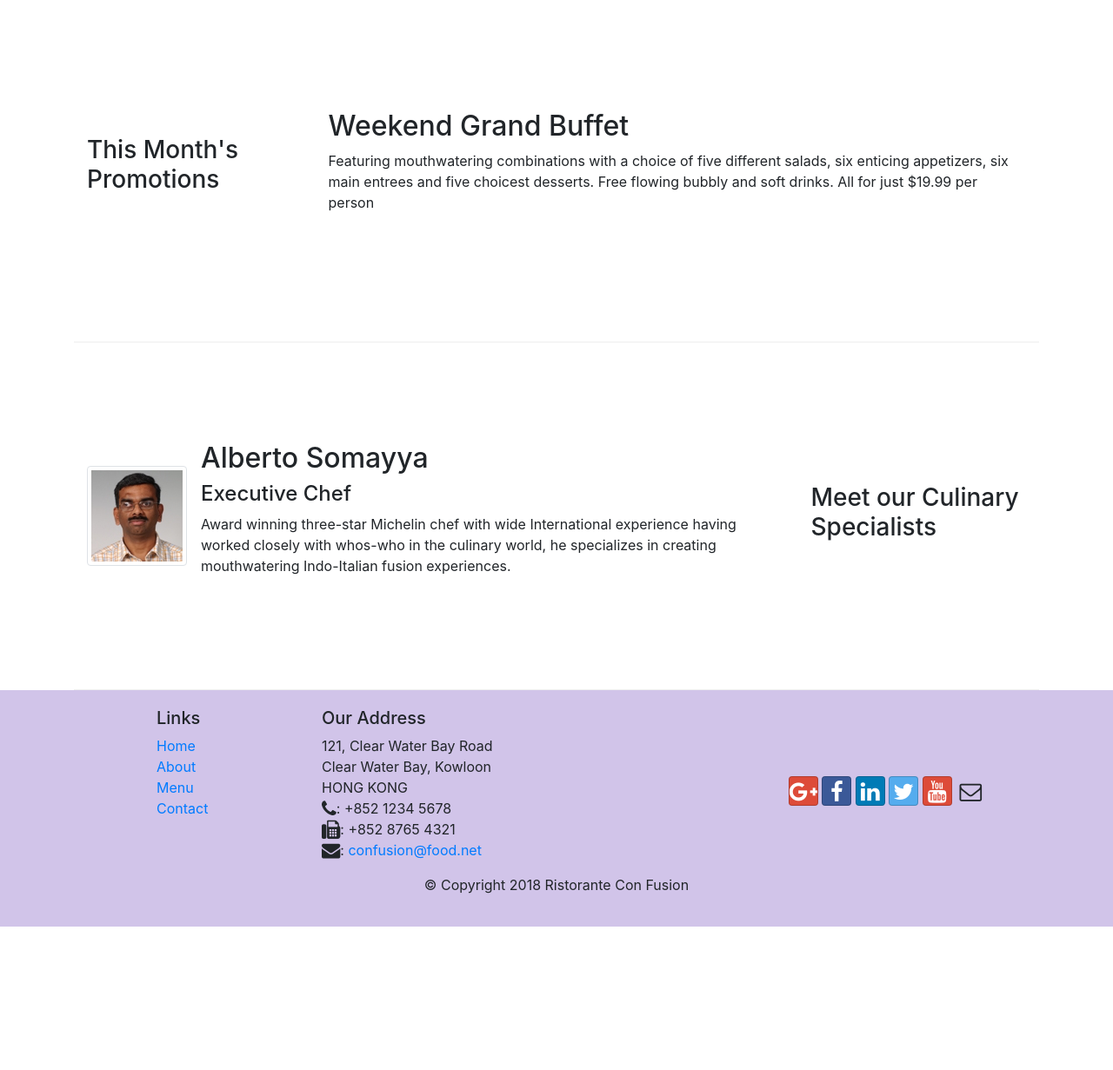
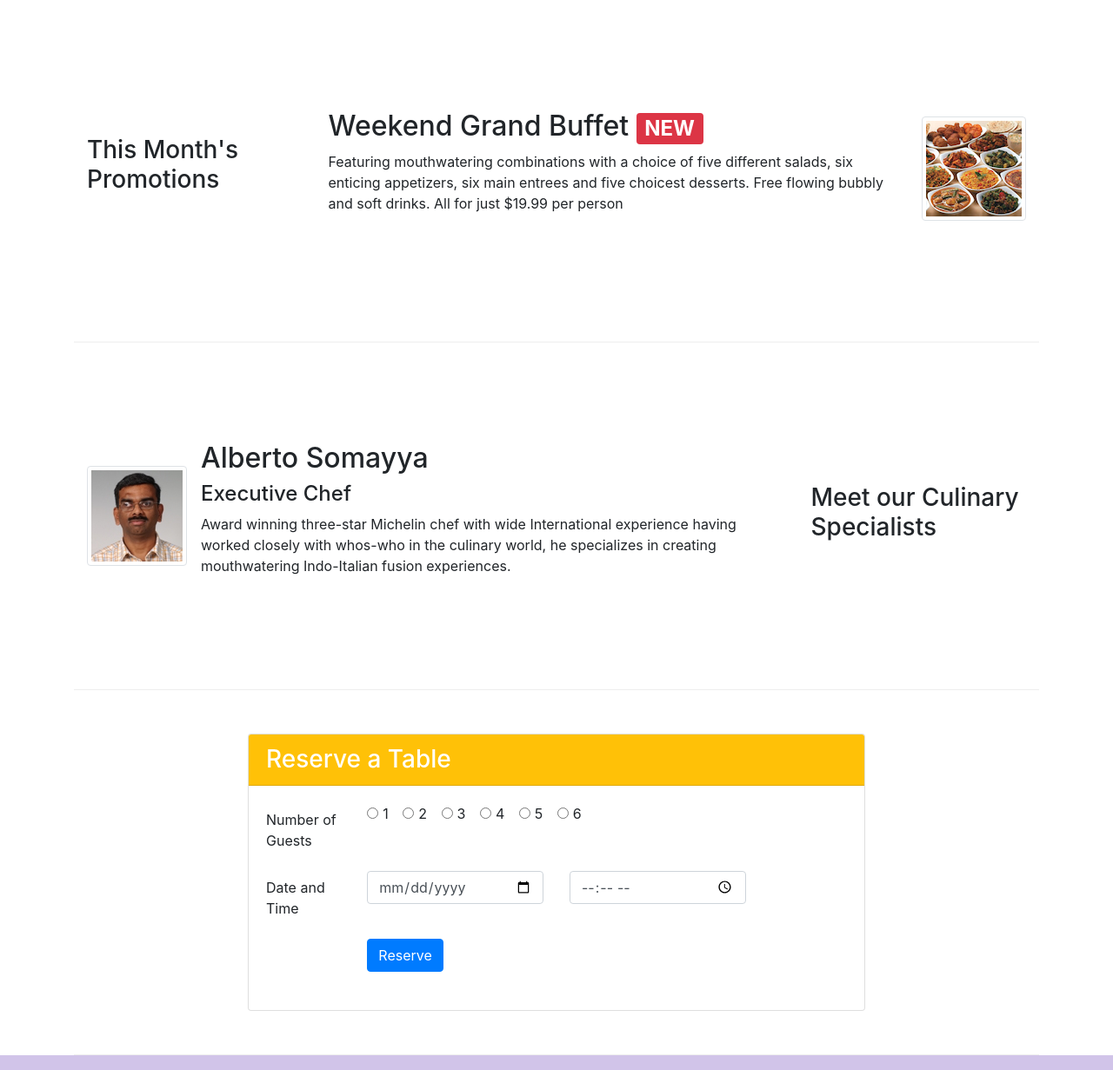
Before and after one commit to joacodru/Fs_web, a website: page index.html in a window 1280 px wide. Shown: the part 740-1971 px from the top of the page at 87% size. Before the commit the page ends 1806 px from the top, so only its background shows below. Drawn offline with nearby package versions, Linux system fonts and the light colour scheme.

Commit message:
Added form and buttons in home

```diff
--- a/index.html
+++ b/index.html
@@ -37,8 +37,11 @@
                     <h1>Ristorante con Fusion</h1>
                     <p>We take inspiration from the World's best cuisines, and create a unique fusion experience. Our lipsmacking creations will tickle your culinary senses!</p>
                 </div>
-                <div class="col-12 col-sm align-self-center">
+                <div class="col-12 col-sm-3">
                     <img src="img/logo.png" class="img-fluid">
+                </div>
+                <div class="col-12 col-sm-3 align-self-center">
+                    <a role="button" class="btn btn-warning btn-block" href="#reserve">Reserve Table</a>
                 </div>
             </div>
         </div>
@@ -63,12 +66,18 @@
 
 
         <div class="row row-content align-items-center">
-            <div class="col-12 col-sm-4 col-md-3">
+            <div class="col-12 col-sm-4 col-md-3 order-sm-first">
                 <h3>This Month's Promotions</h3>
             </div>
             <div class="col col-sm col-md">
-                <h2>Weekend Grand Buffet</h2>
-                <p class="d-none d-sm-block">Featuring mouthwatering combinations with a choice of five different salads, six enticing appetizers, six main entrees and five choicest desserts. Free flowing bubbly and soft drinks. All for just $19.99 per person </p>
+                <div class="media">
+                    <div class="media-body">
+                        <h2>Weekend Grand Buffet <span class="badge badge-danger">NEW</span></h2>
+                        <p class="d-none d-sm-block">Featuring mouthwatering combinations with a choice of five different salads, six enticing appetizers, six main entrees and five choicest desserts. Free flowing bubbly and soft drinks. All for just $19.99 per person </p>
+                    </div>
+                    <img class="d-flex ml-3 img-thumbnail align-self-center" src="img/buffet.png"
+                    alt="buffet">
+                </div>
             </div>
         </div>
 
@@ -84,6 +93,60 @@
                         <h2 class="mt-0">Alberto Somayya</h2>
                         <h4>Executive Chef</h4>
                         <p class="d-none d-sm-block"> Award winning three-star Michelin chef with wide International experience having worked closely with whos-who in the culinary world, he specializes in creating mouthwatering Indo-Italian fusion experiences. </p>
+                    </div>
+                </div>
+            </div>
+        </div>
+        <div class="row row-content justify-content-center" id="reserve">
+            <div class="col-12 col-sm-8">
+                <div class="card">
+                    <h3 class="card-header bg-warning text-white">Reserve a Table</h3>
+                    <div class="card-body">
+                        <form>
+                            <div class="form-group row">
+                                <label class="col-sm-2 col-form-label">Number of Guests</label>
+                                <div class="col-sm-10">
+                                    <div class="form-check form-check-inline">
+                                        <input class="form-check-input" type="radio" name="inlineRadioOptions" id="inlineRadio1" value="option1">
+                                        <label class="form-check-label" for="inlineRadio1">1</label>
+                                    </div>
+                                    <div class="form-check form-check-inline">
+                                        <input class="form-check-input" type="radio" name="inlineRadioOptions" id="inlineRadio2" value="option2">
+                                        <label class="form-check-label" for="inlineRadio2">2</label>
+                                    </div>
+                                    <div class="form-check form-check-inline">
+                                        <input class="form-check-input" type="radio" name="inlineRadioOptions" id="inlineRadio3" value="option3">
+                                        <label class="form-check-label" for="inlineRadio3">3</label>
+                                    </div>
+                                    <div class="form-check form-check-inline">
+                                        <input class="form-check-input" type="radio" name="inlineRadioOptions" id="inlineRadio4" value="option4">
+                                        <label class="form-check-label" for="inlineRadio2">4</label>
+                                    </div>
+                                    <div class="form-check form-check-inline">
+                                        <input class="form-check-input" type="radio" name="inlineRadioOptions" id="inlineRadio6" value="option5">
+                                        <label class="form-check-label" for="inlineRadio2">5</label>
+                                    </div>
+                                    <div class="form-check form-check-inline">
+                                        <input class="form-check-input" type="radio" name="inlineRadioOptions" id="inlineRadio6" value="option6">
+                                        <label class="form-check-label" for="inlineRadio2">6</label>
+                                    </div>
+                                </div>
+                            </div>
+                            <div class="form-group row">
+                                <label class="col-sm-2 col-form-label">Date and Time</label>
+                                <div class="col-sm-4">
+                                    <input type="date" class="form-control" id="date" name="date" placeholder="Date">
+                                </div>
+                                <div class="col-sm-4">
+                                    <input type="time" class="form-control" id="time" name="time" placeholder="Time">
+                                </div>
+                            </div>
+                            <div class="form-group row">
+                                <div class="col-sm-10 offset-md-2">
+                                    <button type="submit" class="btn btn-primary mb-2">Reserve</button>
+                                </div>
+                            </div>
+                        </form>
                     </div>
                 </div>
             </div>
```
